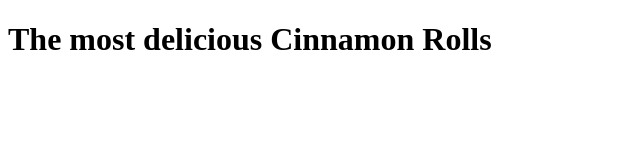
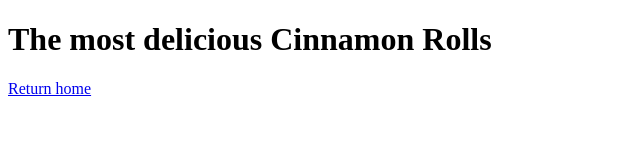
Before and after one commit to cdoame/odin-recipes, a plain HTML site: page recipes/cinnamon-roll.html in a window 1280 px wide. Shown: the whole page, without its empty margins (0-640 px from the left). Drawn offline with Linux system fonts and the light colour scheme.

Commit message:
Create link back to index.html

```diff
--- a/recipes/cinnamon-roll.html
+++ b/recipes/cinnamon-roll.html
@@ -7,5 +7,6 @@
 </head>
 <body>
     <h1>The most delicious Cinnamon Rolls</h1>
+    <a href="/index.html">Return home</a>
 </body>
 </html>
```
